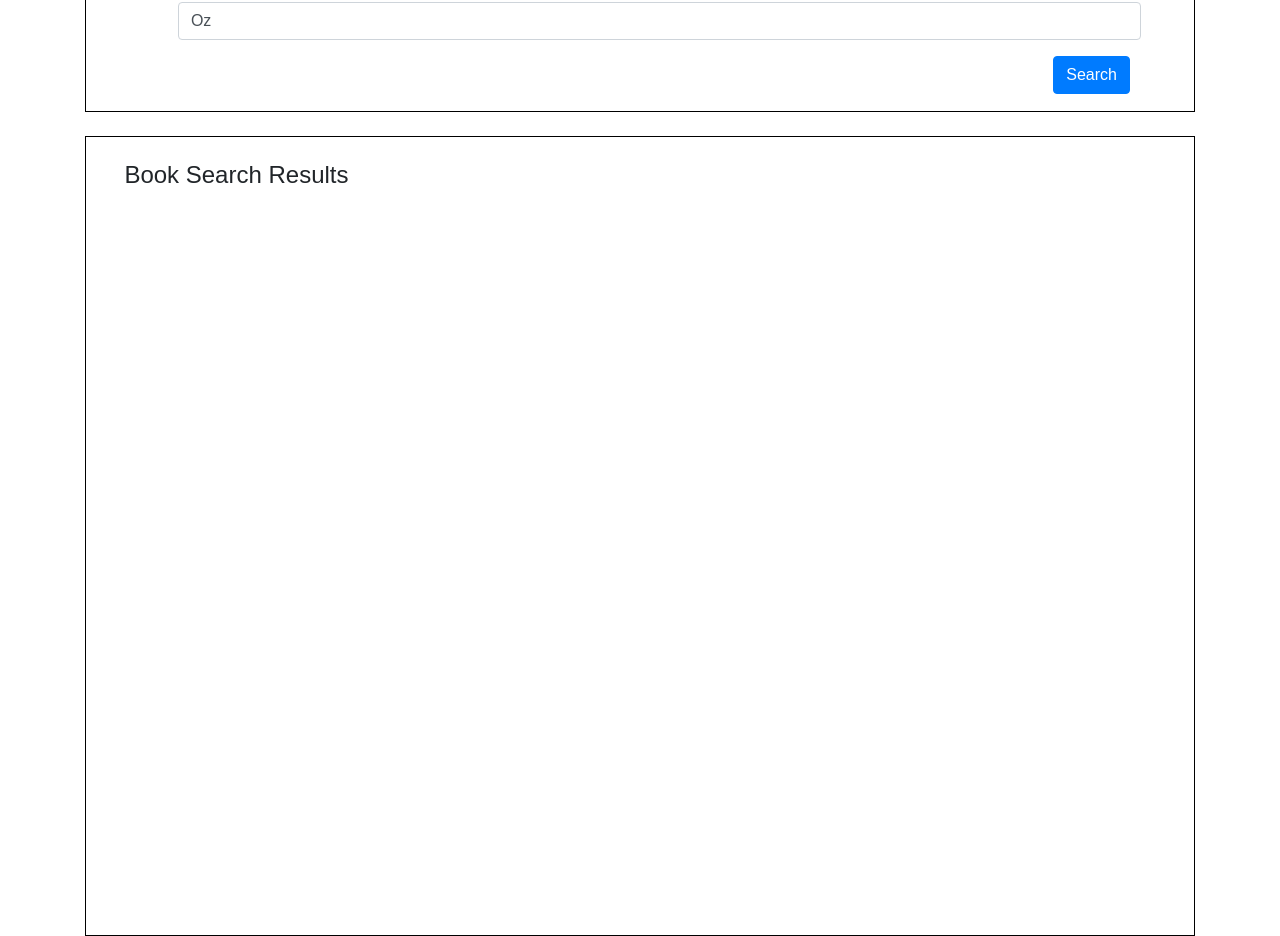
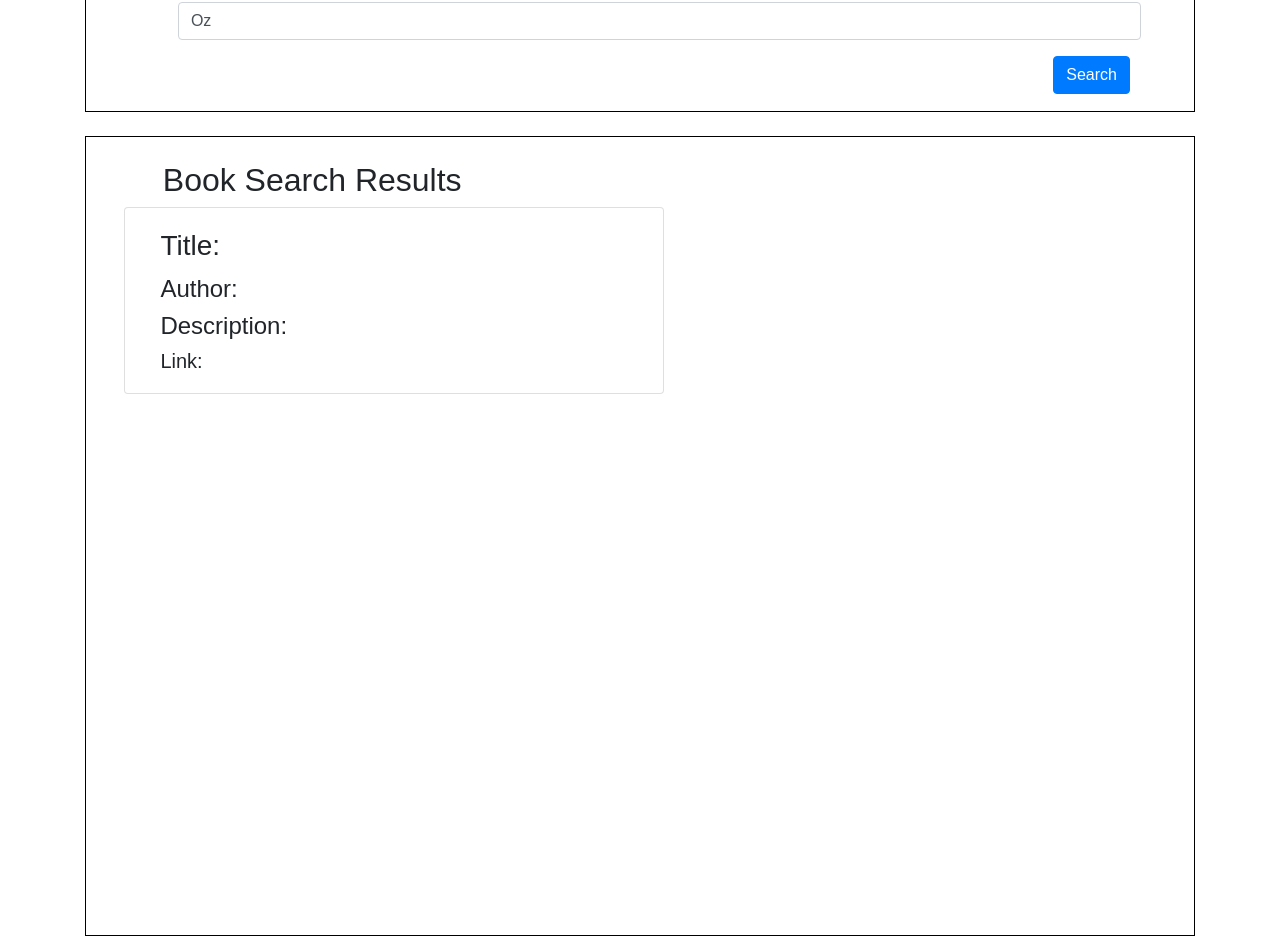
Before and after one commit to SaraNP-33/googleBooks, a React (Create React App) app in the folder client/: page /Search in a window 1280 px wide. Shown: the part 500-1436 px from the top of the page. Built offline with nearby package versions, Linux system fonts and the light colour scheme.

Commit message:
added cards for results

```diff
--- a/client/src/components/ResultsContainer/index.js
+++ b/client/src/components/ResultsContainer/index.js
@@ -1,14 +1,31 @@
-import React from 'react';
-import './style.css';
+import React from "react";
+import "./style.css";
 
-function ResultsContainer({children}) {
-
-    return(
-        <div className="resultsContainer">
-            {children}
-            <h4 className="searchResultsTitle">Book Search Results</h4>
+function ResultsContainer(props) {
+  return (
+    <div className="resultsContainer">
+      <h2 className="searchResultsTitle">Book Search Results</h2>
+      <div className="card mb-3" style={{maxWidth: 540}}>
+        <div className="row no-gutters">
+          <div className="col-md-4"></div>
+          <img
+            alt={props.title}
+            className="img-fluid card-image"
+            src={props.src}
+            style={{ margin: "0 auto"}}
+          />
         </div>
-    )
+        <div className="col-md-8">
+          <div className="card-body">
+            <h3 className="card-title">Title: {props.title}</h3>
+            <h4 className="card-text">Author: {props.author}</h4>
+            <h4 className="card-text">Description: {props.description}</h4>
+            <h5 className="card-text">Link: {props.link}</h5>
+          </div>
+        </div>
+      </div>
+    </div>
+  );
 }
 
 export default ResultsContainer;
--- a/client/src/components/ResultsContainer/style.css
+++ b/client/src/components/ResultsContainer/style.css
@@ -6,6 +6,7 @@
     height: 100%;
     border: 1px solid black;
     margin-bottom: 5vh;
+    padding-left: 3vw;
 }
 
 .searchResultsTitle {
```
Also changed, not shown: client/src/components/BookList/index.js (deleted, +0 -43 lines), client/src/components/Thumbnail/index.js (deleted, +0 -19 lines), client/src/components/Thumbnail/style.css (deleted, +0 -7 lines).
